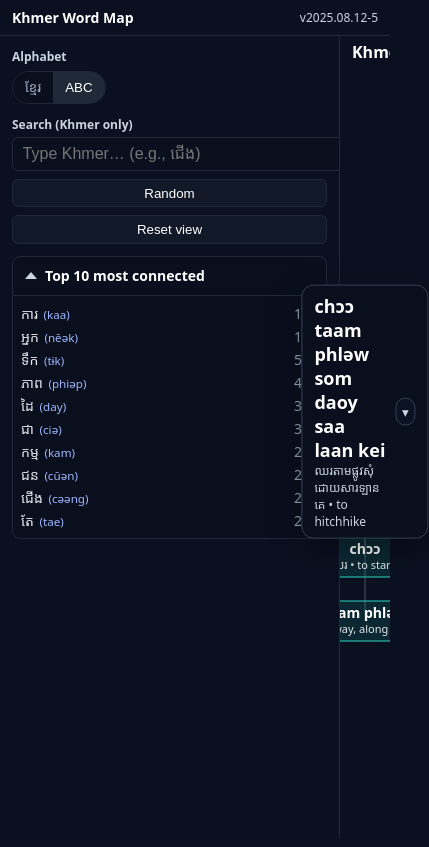
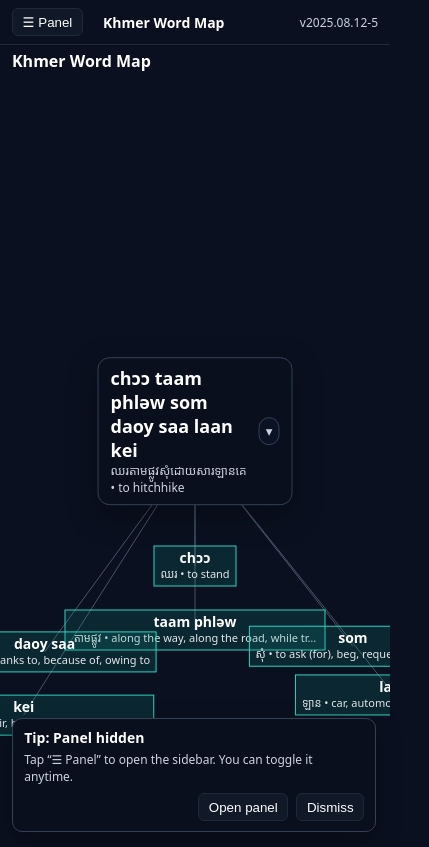
Before and after one commit to simulacra042/khmer-connect, a plain HTML site: page index.html in a window 390 px wide. Shown: the whole page, 429 px wide, since content can reach past the window. Drawn offline with Linux system fonts and the light colour scheme.

Commit message:
mobile_fix

```diff
--- a/index.html
+++ b/index.html
@@ -27,6 +27,8 @@
     .title{font-weight:700}
     .muted{color:var(--muted);font-size:12px}
     .content{display:grid;grid-template-columns:340px 1fr;height:calc(100vh - 42px)}
+    .content.collapsed{grid-template-columns:1fr}
+    .content.collapsed .left{display:none}
     .left{border-right:1px solid var(--border);padding:12px;overflow:auto}
     .ctrl{margin-bottom:12px}
     .input{width:100%;padding:.45rem .6rem;border:1px solid var(--border);border-radius:.375rem;font-size:16px;background:#0a0f1e;color:var(--fg)}
@@ -82,6 +84,11 @@
 
     /* Hidden by default; shown only if auto-load fails */
     #file{display:none}
+    #toggleSide{order:-1;margin-right:.5rem}
+    #sidebarHint{position:fixed;left:12px;bottom:12px;z-index:50;background:#0a0f1e;border:1px solid #334155;border-radius:10px;box-shadow:0 8px 24px rgba(0,0,0,.35);padding:.6rem .7rem;display:none;max-width:340px}
+    #sidebarHint .t{font-weight:600;margin-bottom:.25rem}
+    #sidebarHint .m{font-size:12px;color:#cbd5e1;margin-bottom:.5rem}
+    #sidebarHint .actions{display:flex;gap:.5rem;justify-content:flex-end}
   </style>
 </head>
 <body>
@@ -89,12 +96,13 @@
   <div class="top">
     <strong class="title">Khmer Word Map</strong>
     <div style="flex:1"></div>
+    <button id="toggleSide" class="btn" title="Toggle sidebar">☰ Panel</button>
     <span id="status" class="muted"></span>
     <input id="file" type="file" accept=".json" multiple class="btn" title="Load khmer_graph_v1.json manually" />
     <input id="fileSenses" type="file" accept=".json" class="btn" title="Load senses_v1.json (optional)" style="display:none" />
   </div>
 
-  <div class="content">
+  <div id="content" class="content">
     <div class="left">
       <div class="ctrl">
         <div class="muted" style="font-weight:600;margin-bottom:6px">Alphabet</div>
@@ -141,6 +149,8 @@
   </div>
 </div>
 
+<div id="sidebarHint"><div class="t">Tip: Panel hidden</div><div class="m">Tap “☰ Panel” to open the sidebar. You can toggle it anytime.</div><div class="actions"><button id="hintOpen" class="btn">Open panel</button><button id="hintDismiss" class="btn">Dismiss</button></div></div>
+
 <script>
 // Khmer Morphology Visualizer (clean single-file). Assumes khmer_graph_v1.json in same folder.
 (function(){
@@ -178,7 +188,7 @@
   const $ = (id)=>document.getElementById(id);
   const cv = $('cv'), ctx = cv.getContext('2d');
   const tip = $('tip'), tip1=$('tip1'), tip2=$('tip2');
-  const pane=$('pane'), status=$('status'), file=$('file'), fileSenses=$('fileSenses');
+  const pane=$('pane'), status=$('status'), file=$('file'), fileSenses=$('fileSenses'), toggleSide=$('toggleSide'), contentEl=$('content'), hintEl=$('sidebarHint'), hintOpen=$('hintOpen'), hintDismiss=$('hintDismiss');
   const btnKh=$('btnKh'), btnRom=$('btnRom'), randBtn=$('randBtn'), resetBtn=$('resetBtn');
   const q=$('q'), sugs=$('sugs'), hubs=$('hubs');
   const card=$('centerCard'), cardTitle=$('cardTitle'), cardSub=$('cardSub'), defsPanel=$('defsPanel'), expandBtn=$('expandBtn');// ---------- Utils ----------
@@ -364,7 +374,7 @@
       link.target='_blank'; link.rel='noopener'; link.className='link'; link.textContent='Wiktionary ↗';
       defsPanel.appendChild(link);
       if(senses.length){
-        const h4=document.createElement('h4'); h4.textContent='All senses'; defsPanel.appendChild(h4);
+        const h4=document.createElement('h4'); h4.textContent='All Definitions'; defsPanel.appendChild(h4);
         const ul=document.createElement('ul');
         for(const g of senses){
           const li=document.createElement('li'); li.textContent=g; ul.appendChild(li);
@@ -430,6 +440,33 @@
   });
   expandBtn.addEventListener('click', ()=>{ S.defsOpen = !S.defsOpen; draw(); });
   resetBtn.addEventListener('click', ()=>{ S.panX=0; S.panY=0; S.scale=1; draw(); });
+
+  // Sidebar collapse / expand
+  function setSidebar(collapsed, fromUser=false){
+    if(!contentEl) return;
+    contentEl.classList.toggle('collapsed', collapsed);
+    try{ if(fromUser) localStorage.setItem('sidebarCollapsed', collapsed ? '1' : '0'); }catch(_){ }
+  }
+  (function initSidebar(){
+    let stored=null, hintSeen=null;
+    try{ stored = localStorage.getItem('sidebarCollapsed'); hintSeen = localStorage.getItem('sidebarHintSeen'); }catch(_){ }
+    if(stored===null){
+      if(window.innerWidth < 720){ setSidebar(true, false); if(!hintSeen) showSidebarHint(); }
+      else { setSidebar(false, false); }
+    } else {
+      setSidebar(stored==='1', false);
+    }
+  })();
+  if(toggleSide){ toggleSide.addEventListener('click', ()=>{ const collapsed = !contentEl.classList.contains('collapsed'); setSidebar(collapsed, true); }); }
+  window.addEventListener('resize', ()=>{
+    let stored=null; try{ stored = localStorage.getItem('sidebarCollapsed'); }catch(_){ }
+    if(stored===null){ /* keep current state */ }
+  });
+
+  function showSidebarHint(){ if(hintEl) hintEl.style.display='block'; }
+  function hideSidebarHint(){ if(hintEl) hintEl.style.display='none'; try{ localStorage.setItem('sidebarHintSeen','1'); }catch(_){ } }
+  if(hintOpen){ hintOpen.addEventListener('click', ()=>{ setSidebar(false, true); hideSidebarHint(); }); }
+  if(hintDismiss){ hintDismiss.addEventListener('click', hideSidebarHint); }
 
   function renderHubs(){
     hubs.textContent='';
```
